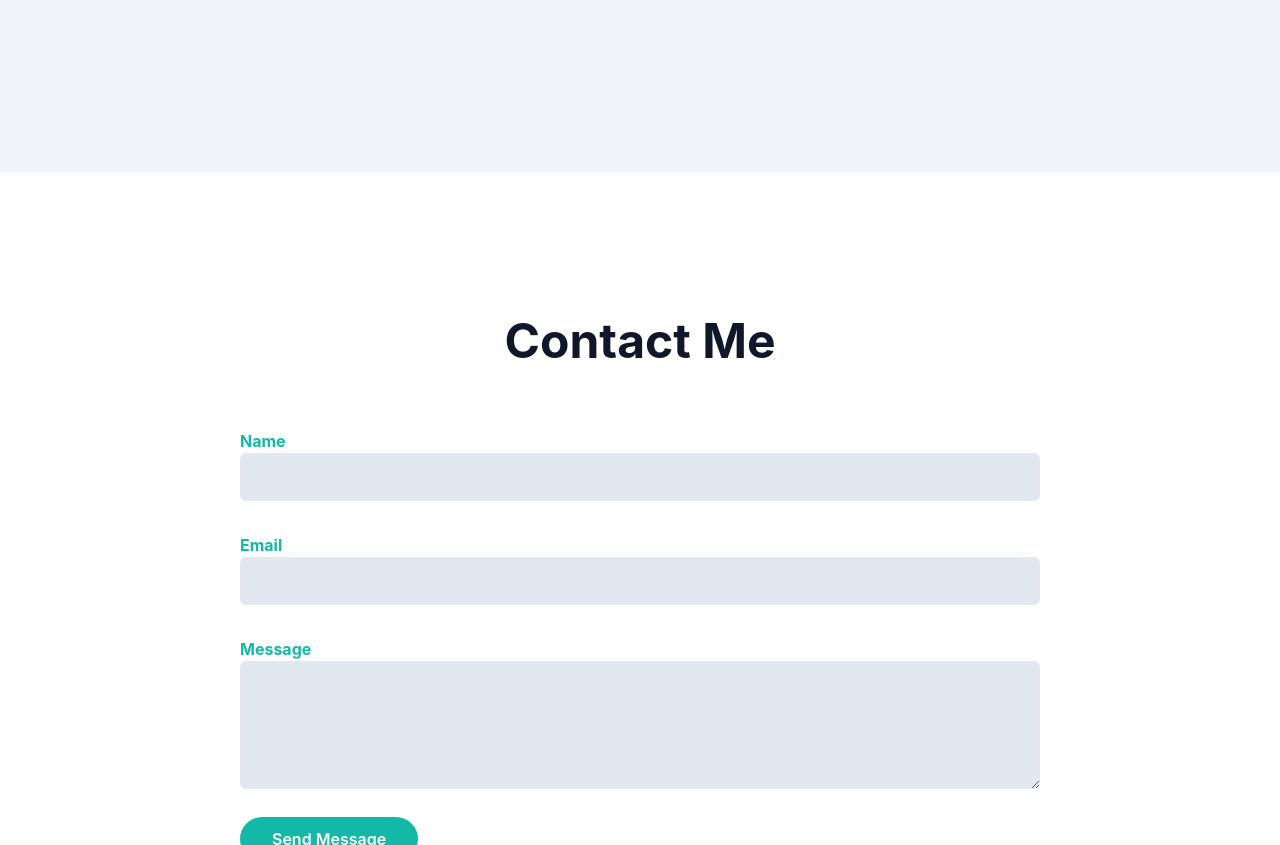
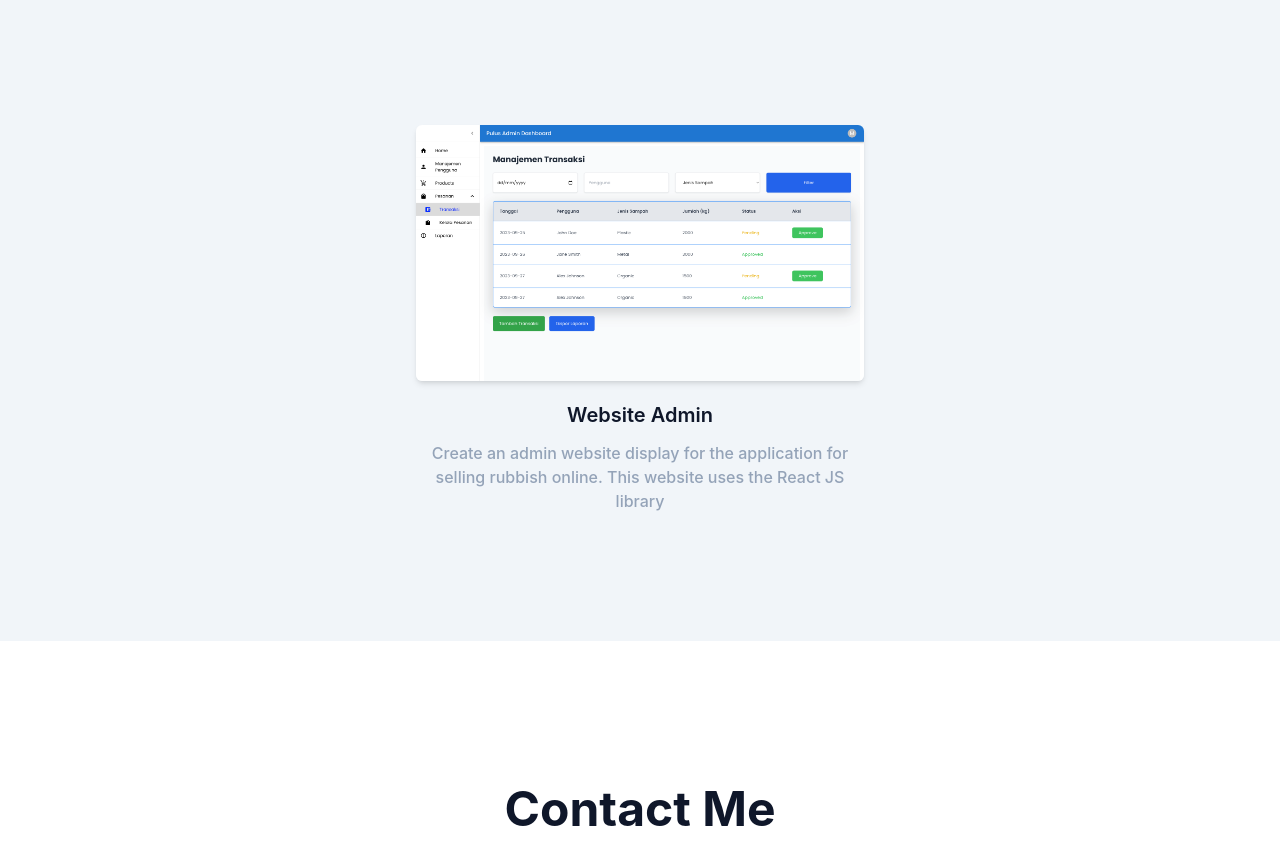
Before and after one commit to rioanggoro/website-personal-rio, a website: page index.html in a window 1280 px wide. Shown: the part 2625-3470 px from the top of the page. Drawn offline with Linux system fonts and the light colour scheme.

Commit message:
add admin web

```diff
--- a/index.html
+++ b/index.html
@@ -290,6 +290,16 @@
             <p class="text-base font-medium text-slate-400">Building a website whose data is GET from pokeapi </p>
             </a>
           </div>
+          <div class="mb-12 p-4 md:w-1/2"></div>
+            <a href="https://adminpage.rioanggoro.online/"
+            target="_blank">
+            <div class="overflow-hidden rounded-md shadow-md">
+              <img src="./img/admin_web.png" alt="E-Commerce" width="w-full" />
+            </div>
+           <h3 class="mt-5 mb-3 text-xl font-semibold text-dark dark:text-white hover:text-primary hover:cursor-pointer">Website Admin</h3>
+            <p class="text-base font-medium text-slate-400">Create an admin website display for the application for selling rubbish online. This website uses the React JS library</p>
+            </a>
+          </div>
           </div>
         </div>
       </section>
```
Also changed, not shown: img/admin_web.png (added), 2 other files.
